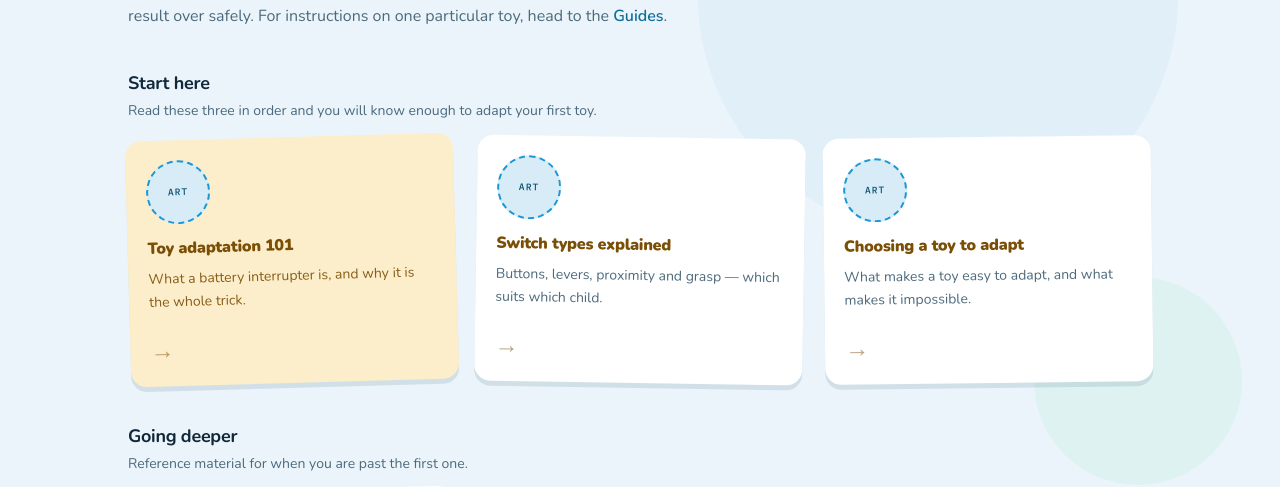
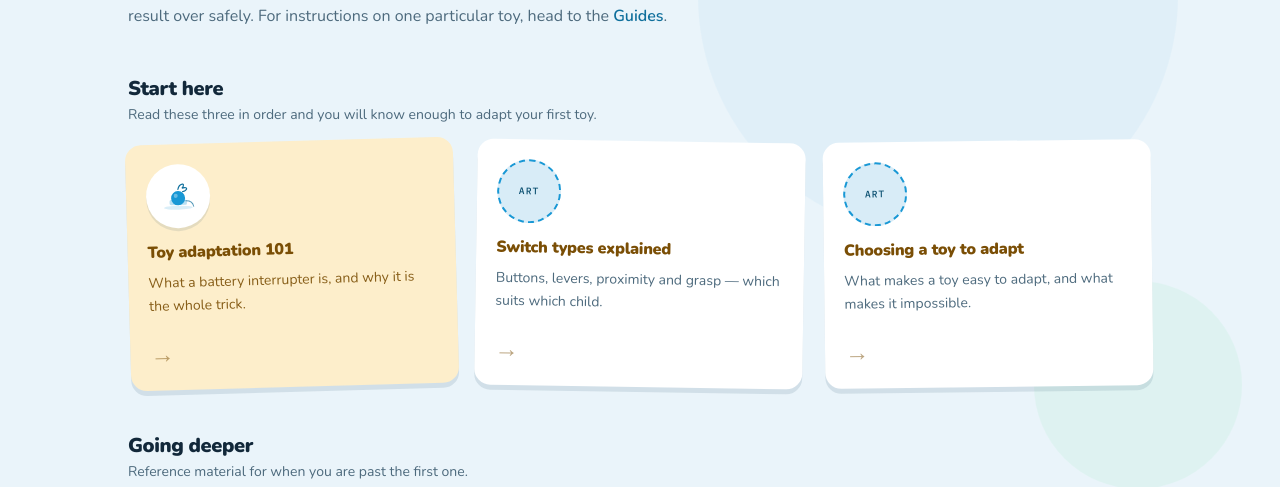
Before and after one commit to bpetselis01/splat-connect, a Next.js app in the folder packages/web/: page /learn in a window 1280 px wide. Shown: the part 209-696 px from the top of the page. Built offline with nearby package versions, Linux system fonts and the light colour scheme; no server answers.

Commit message:
feat(web): pass the section's tone and art through the Learn hub
Learn holds articles — general knowledge — where /library holds instructions for
one specific toy. The hub now carries honey through its cards and the switch
illustration on the card it wants read first.

```diff
--- a/packages/web/app/learn/page.tsx
+++ b/packages/web/app/learn/page.tsx
@@ -32,17 +32,17 @@ export default function LearnPage() {
         head to the <Link href="/library" className="font-semibold text-brand-dark hover:underline">Guides</Link>.
       </p>
 
-      <h2 className="mt-10 text-lg font-bold text-ink">Start here</h2>
+      <h2 className="title-detail mt-12">Start here</h2>
       <p className="mb-4 mt-1 max-w-prose text-sm text-muted">
         Read these three in order and you will know enough to adapt your first toy.
       </p>
-      <HubGrid items={startHere} tone={learn.tone} />
+      <HubGrid items={startHere} tone={learn.tone} art={learn.art} />
 
-      <h2 className="mt-10 text-lg font-bold text-ink">Going deeper</h2>
+      <h2 className="title-detail mt-12">Going deeper</h2>
       <p className="mb-4 mt-1 max-w-prose text-sm text-muted">
         Reference material for when you are past the first one.
       </p>
-      <HubGrid items={deeper} tone={learn.tone} leadFirst={false} />
+      <HubGrid items={deeper} tone={learn.tone} art={learn.art} leadFirst={false} />
     </div>
   )
 }
```
